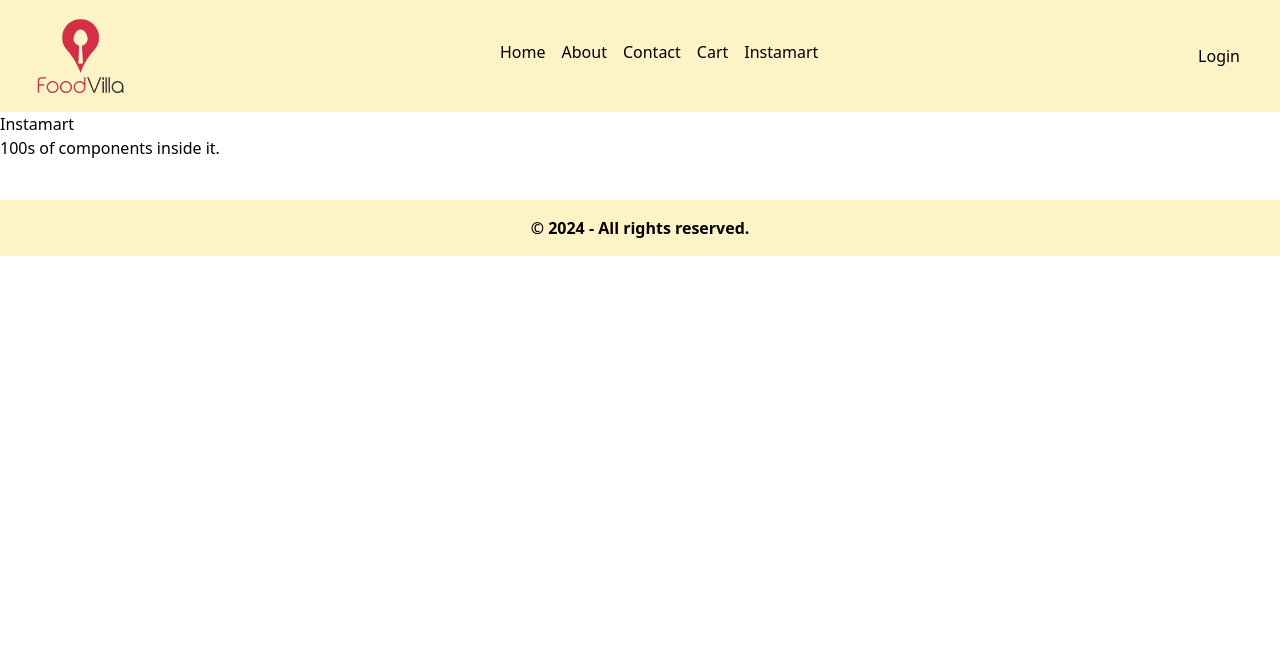
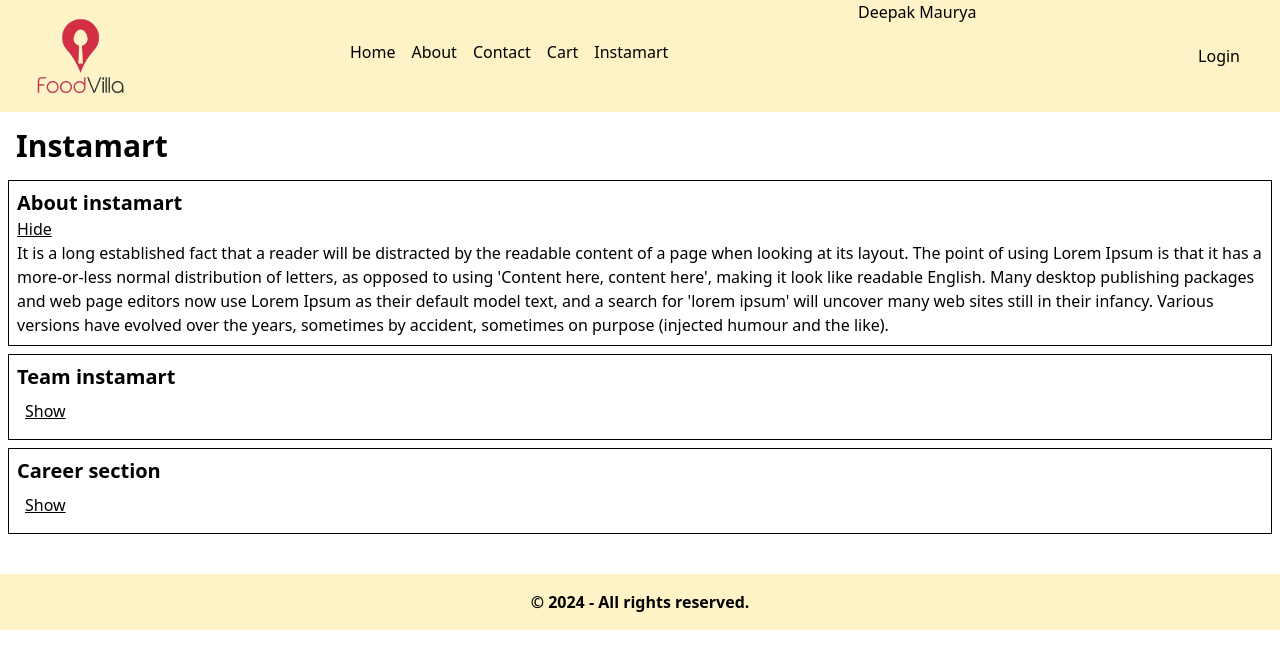
Before and after one commit to thedeepakmaurya/foodvilla, a React (Vite) app: page /instamart in a window 1280 px wide. Shown: the top 668 px of the page. Built offline with nearby package versions, Linux system fonts and the light colour scheme.

Commit message:
context created

```diff
--- a/index.html
+++ b/index.html
@@ -4,8 +4,9 @@
 <head>
     <meta charset="UTF-8">
     <meta name="viewport" content="width=device-width, initial-scale=1.0">
-    <title>Mini Food Villa</title>
+    <title>FOOD VILLA</title>
     <link rel="stylesheet" href="index.css">
+    <link rel="shortcut icon" href="./src/assets/img/villa.png" type="image/x-icon">
     <script src="https://cdn.tailwindcss.com"></script>
 </head>
 
--- a/package.json
+++ b/package.json
@@ -19,8 +19,10 @@
     "tailwindcss": "^3.4.3"
   },
   "dependencies": {
+    "@reduxjs/toolkit": "^2.2.4",
     "react": "^18.2.0",
     "react-dom": "^18.2.0",
+    "react-redux": "^9.1.2",
     "react-router-dom": "^6.23.0"
   },
   "browserslist": [
--- a/src/App.js
+++ b/src/App.js
@@ -1,4 +1,4 @@
-import React, { lazy, Suspense } from 'react';
+import React, { lazy, Suspense, useState } from 'react';
 import ReactDOM from 'react-dom/client';
 import Header from './components/Header';
 import Body from './components/Body';
@@ -15,6 +15,13 @@
 
 
 const AppLayout = () => {
+
+    const [user, setUser] = useState({
+        name: 'Deepak',
+        email: 'deepak@123',
+        password: '123',
+    })
+
     return (
         <>
             <Header />
--- a/src/components/Body.js
+++ b/src/components/Body.js
@@ -61,7 +61,7 @@
             <div className="flex flex-wrap justify-center">
                 {filteredRestaurants.map((restaurant) => {
                     return (
-                        <Link to={"/restaurant/" + restaurant.info.id}><RestaurantCard {...restaurant.info} key={restaurant.info.id} /></Link>
+                        <Link to={"restaurant/" + restaurant.info.id}><RestaurantCard {...restaurant.info} key={restaurant.info.id} /></Link>
                     );
                 })}
             </div>
--- a/src/components/Header.js
+++ b/src/components/Header.js
@@ -1,6 +1,7 @@
-import { useState } from "react";
+import { useState, useContext } from "react";
 import Logo from "../assets/img/villa.png";
 import { Link } from "react-router-dom"
+import userContext from "../utils/userContext"
 
 const Title = () => {
     return (
@@ -11,6 +12,8 @@
 const Header = () => {
 
     const [isLoggedIn, setIsLoggedIn] = useState(false);
+
+    const {user} = useContext(userContext);
 
     return (
         <div className='flex justify-between bg-amber-100'>
@@ -24,7 +27,7 @@
                     <li className="px-2"><Link to="/instamart">Instamart</Link></li>
                 </ul>
             </div>
-
+            {user.name}
             {
                 isLoggedIn ? <button className="p-10" onClick={() => setIsLoggedIn(false)}>Logout</button> : <button className="p-10" onClick={() => setIsLoggedIn(true)}> Login</button>
             }
--- a/src/components/Instamart.js
+++ b/src/components/Instamart.js
@@ -1,8 +1,26 @@
+import { useState } from "react"
+
+const Section = ({ title, description, isVisible, setIsVisible }) => {
+
+    return (
+        <div className="border border-black p-2  m-2">
+            <h3 className="font-bold text-xl">{title}</h3>
+            {
+                isVisible ? <button className="cursor-pointer underline" onClick={() => { setIsVisible(false) }}>Hide</button> : <button className="cursor-pointer underline p-2" onClick={() => { setIsVisible(true) }}>Show</button>
+            }
+            {isVisible && <p>{description}</p>}
+        </div>
+    )
+}
+
 const Instamart = () => {
+    const [visibleSection, setVisibleSection] = useState("about")
     return (
         <div>
-            <h1>Instamart</h1>
-            <h1>100s of components inside it.</h1>
+            <h1 className="text-3xl p-2 m-2 font-bold">Instamart</h1>
+            <Section title={"About instamart"} isVisible={visibleSection === "about"} setIsVisible={() => setVisibleSection("about")} description={"It is a long established fact that a reader will be distracted by the readable content of a page when looking at its layout. The point of using Lorem Ipsum is that it has a more-or-less normal distribution of letters, as opposed to using 'Content here, content here', making it look like readable English. Many desktop publishing packages and web page editors now use Lorem Ipsum as their default model text, and a search for 'lorem ipsum' will uncover many web sites still in their infancy. Various versions have evolved over the years, sometimes by accident, sometimes on purpose (injected humour and the like)."} />
+            <Section title={"Team instamart"} isVisible={visibleSection === "team"} setIsVisible={() => setVisibleSection("team")} description={"On the other hand, we denounce with righteous indignation and dislike men who are so beguiled and demoralized by the charms of pleasure of the moment, so blinded by desire, that they cannot foresee the pain and trouble that are bound to ensue; and equal blame belongs to those who fail in their duty through weakness of will, which is the same as saying through shrinking from toil and pain. These cases are perfectly simple and easy to distinguish. In a free hour, when our power of choice is untrammelled and when nothing prevents our being able to do what we like best, every pleasure is to be welcomed and every pain avoided. But in certain circumstances and owing to the claims of duty or the obligations of business it will frequently occur that pleasures have to be repudiated and annoyances accepted. The wise man therefore always holds in these matters to this principle of selection: he rejects pleasures to secure other greater pleasures, or else he endures pains to avoid worse pains."} />
+            <Section title={"Career section"} isVisible={visibleSection === "career"} setIsVisible={() => setVisibleSection("career")} description={"On the other hand, we denounce with righteous indignation and dislike men who are so beguiled and demoralized by the charms of pleasure of the moment, so blinded by desire, that they cannot foresee the pain and trouble that are bound to ensue; and equal blame belongs to those who fail in their duty through weakness of will, which is the same as saying through shrinking from toil and pain. These cases are perfectly simple and easy to distinguish. In a free hour, when our power of choice is untrammelled and when nothing prevents our being able to do what we like best, every pleasure is to be welcomed and every pain avoided. But in certain circumstances and owing to the claims of duty or the obligations of business it will frequently occur that pleasures have to be repudiated and annoyances accepted. The wise man therefore always holds in these matters to this principle of selection: he rejects pleasures to secure other greater pleasures, or else he endures pains to avoid worse pains."} />
         </div>
     )
 }
--- a/src/components/RestaurantCard.js
+++ b/src/components/RestaurantCard.js
@@ -1,12 +1,18 @@
+import { useContext } from 'react';
 import { IMG_CDN_URL } from '../config';
+import userContext from '../utils/userContext';
 
-const RestaurantCard = ({name, cuisines, avgRating, cloudinaryImageId}) => {
+const RestaurantCard = ({ name, cuisines, avgRating, cloudinaryImageId }) => {
+
+    const { user } = useContext(userContext);
+
     return (
         <div className=' w-56 h-96 p-2 m-2 shadow-lg bg-amber-100 '>
-            <img className='h-60 w-52 object-fill ' src={IMG_CDN_URL+cloudinaryImageId} />
+            <img className='h-60 w-52 object-fill ' src={IMG_CDN_URL + cloudinaryImageId} />
             <h2 className='font-bold text-xl'>{name}</h2>
             <h3>{cuisines.join(', ')}</h3>
             <h4>{avgRating} stars</h4>
+            <h4>{user.name}</h4>
         </div>
     )
 }
--- a/src/components/Shimmer.js
+++ b/src/components/Shimmer.js
@@ -1,7 +1,7 @@
 const Shimmer = () => {
     return (
-        <div className="restaurant-list">
-            {Array(9).fill("").map((e, index) => (<div className="shimmer-card" key={index}></div>)
+        <div className="flex flex-wrap justify-center">
+            {Array(9).fill("").map((e, index) => (<div className=" w-56 h-80 border bg-amber-100 m-5" key={index}></div>)
             )}
         </div>
     )
--- /dev/null
+++ b/src/utils/userContext.js
@@ -0,0 +1,11 @@
+import { createContext } from "react";
+
+const userContext = createContext(
+    {
+        user: {
+            name: "Deepak Maurya",
+            email: "deepak.maurya@gmail.com",
+        }
+    })
+
+export default userContext;
```
Also changed, not shown: 1 other file (tests, documents, lock files or other folders).
